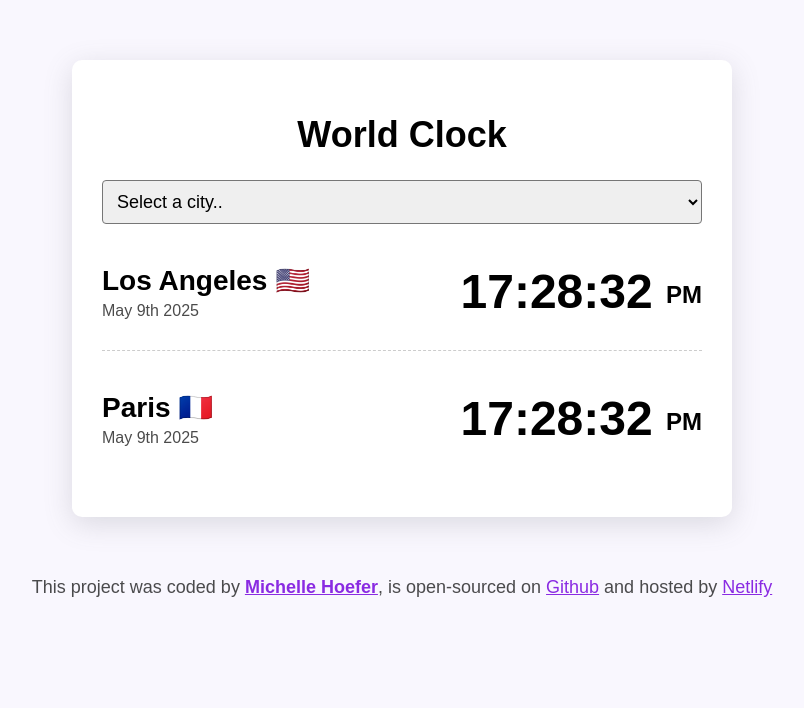
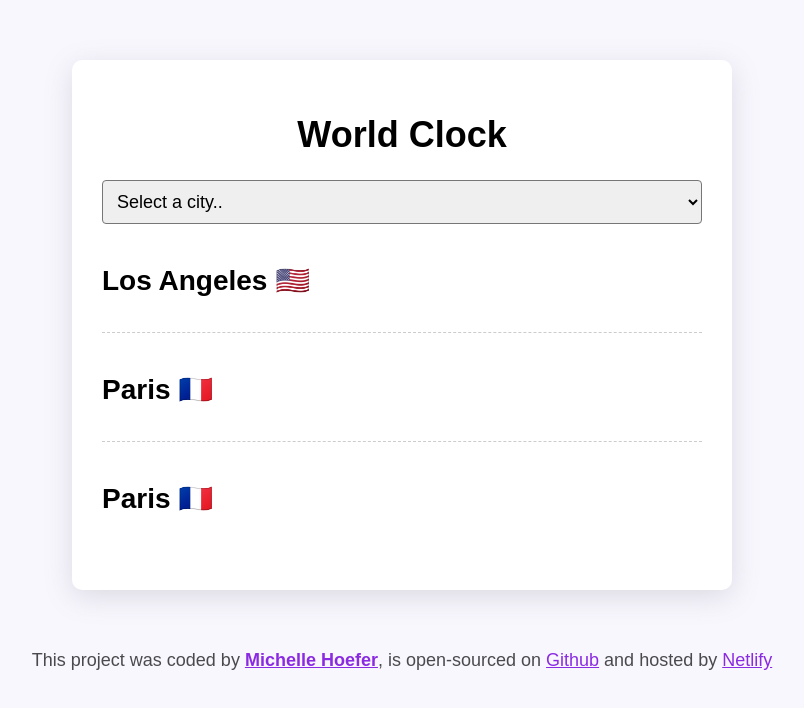
Before and after one commit to MichelleHoefer/worldclockapp, a plain HTML site: page index.html in a window 1280 px wide. Shown: the whole page, without its empty margins (238-1042 px from the left). Drawn offline with nearby package versions, Linux system fonts and the light colour scheme; a script that the page names is missing.

Commit message:
deploy failed so retrying

```diff
--- a/index.html
+++ b/index.html
@@ -20,16 +20,23 @@
       <div class="city" id="los-angeles">
         <div>
           <h2>Los Angeles 🇺🇸</h2>
-          <div class="date">May 9th 2025</div>
+          <div class="date"></div>
         </div>
-        <div class="time">17:28:32 <small>PM</small></div>
+        <div class="time"></div>
       </div>
       <div class="city" id="paris">
         <div>
           <h2>Paris 🇫🇷</h2>
-          <div class="date">May 9th 2025</div>
+          <div class="date"></div>
         </div>
-        <div class="time">17:28:32 <small>PM</small></div>
+        <div class="time"></div>
+      </div>
+      <div class="city" id="paris">
+        <div>
+          <h2>Paris 🇫🇷</h2>
+          <div class="date"></div>
+        </div>
+        <div class="time"></div>
       </div>
     </div>
 
```
